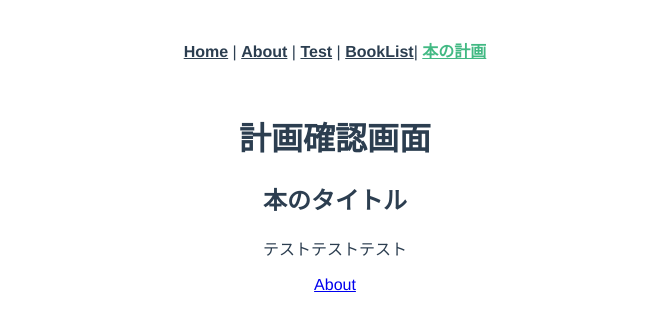
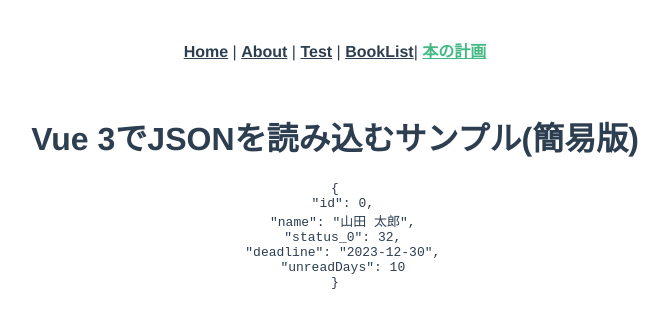
Before and after one commit to Ten056/da_project, a Vue app: page /#/bookInfo in a window 1280 px wide. Shown: the top 330 px of the page, without its empty margins (305-974 px from the left). Built offline with nearby package versions, Linux system fonts and the light colour scheme; data requests are answered from the project's data file.

Commit message:
axiosをインストール。　usersを取得する画面を作成

```diff
--- a/package.json
+++ b/package.json
@@ -8,6 +8,7 @@
     "lint": "vue-cli-service lint"
   },
   "dependencies": {
+    "axios": "^1.6.2",
     "core-js": "^3.8.3",
     "json-server": "^0.17.4",
     "vue": "^3.2.13",
--- a/src/views/BookInfoView.vue
+++ b/src/views/BookInfoView.vue
@@ -1,8 +1,22 @@
+<script setup>
+import { ref } from 'vue'
+import axios from 'axios'
+
+const todoData = ref(null)
+
+function getTodo() {
+  const url = `http://localhost:3000/users/0`
+  todoData.value = null
+  axios
+    .get(url)
+    .then((res) => todoData.value = res.data)
+    .catch((error) => todoData.value = error)
+}
+getTodo()
+</script>
+
 <template>
-  <div class="test">
-    <h1>計画確認画面</h1>
-    <h2>本のタイトル</h2>
-    <p>テストテストテスト</p>
-    <router-link to="/about">About</router-link>
-  </div>
+  <h1>Vue 3でJSONを読み込むサンプル(簡易版)</h1>
+  <p v-if="!todoData">Loading...</p>
+  <pre v-else>{{ todoData }}</pre>
 </template>
```
Also changed, not shown: 1 other file (tests, documents, lock files or other folders).
